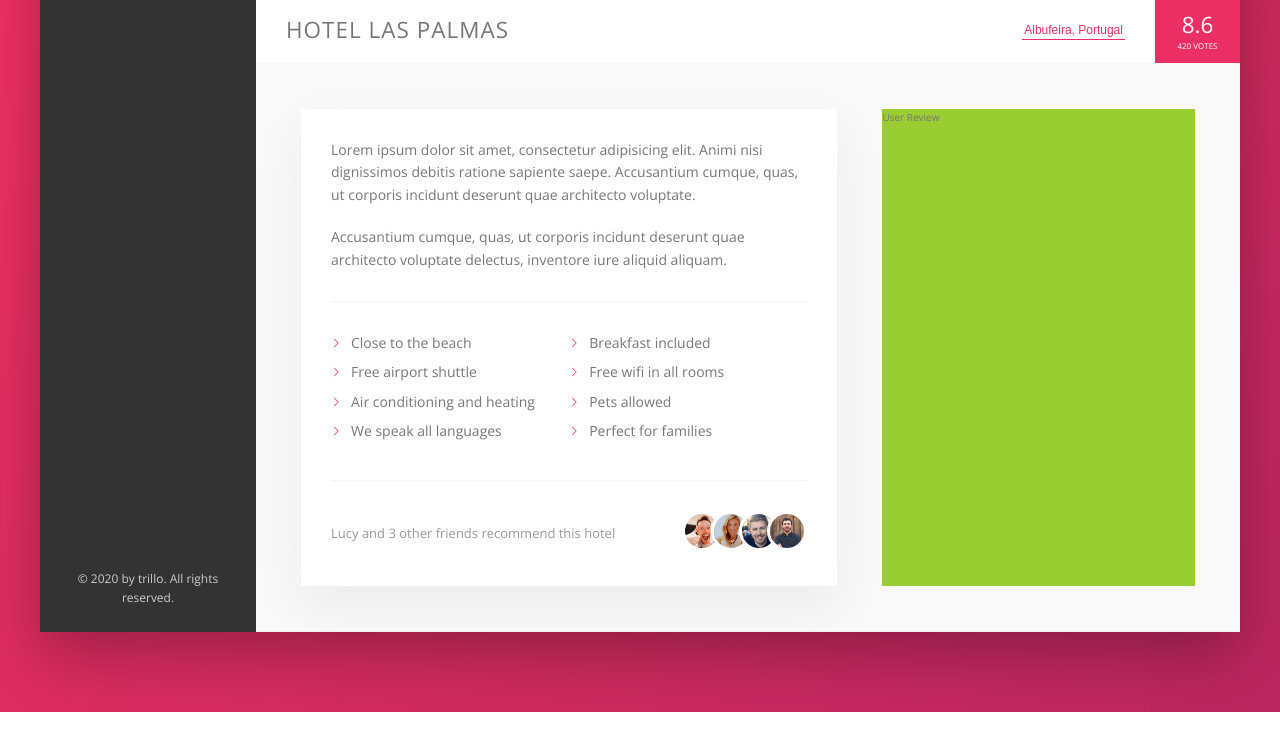
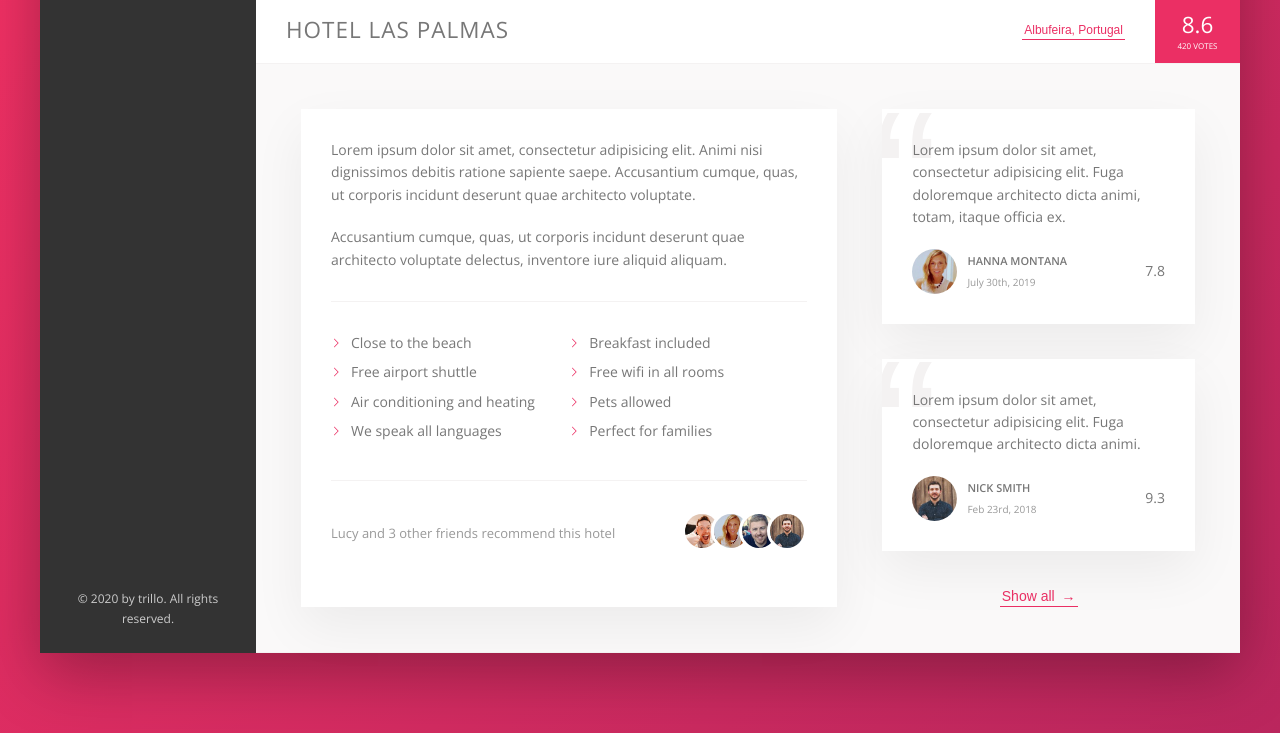
Before and after one commit to Osornio8/Trillo, a website: page index.html in a window 1280 px wide. Shown: the part 538-1271 px from the top of the page. Before the commit the page ends 1250 px from the top, so only its background shows below. Drawn offline with nearby package versions, Linux system fonts and the light colour scheme.

Commit message:
Building the User Reviews Section

```diff
--- a/img/text.txt
+++ b/img/text.txt
@@ -8,7 +8,7 @@ Accusantium cumque, quas, ut corporis incidunt deserunt quae architecto voluptat
 
 REVIEW 1
 
-Lorem ipsum dolor sit amet, consectetur adipisicing elit. Fuga doloremque architecto dicta animi, totam, itaque officia ex.
+
 
 
 
--- a/index.html
+++ b/index.html
@@ -171,7 +171,35 @@
                 </div>
 
                 <div class="user-reviews">
-                    User Review
+                    <figure class="review">
+                        <blockquote class="review__text">
+                            Lorem ipsum dolor sit amet, consectetur adipisicing elit. Fuga
+                            doloremque architecto dicta animi, totam, itaque officia ex.
+                        </blockquote>
+                        <figcaption class="review__user">
+                            <img src="img/user-2.jpg" alt="User 3" class="review__photo">
+                            <div class="review__user-box">
+                                <p class="review__user-name">Hanna Montana</p>
+                                <p class="review__user-date">July 30th, 2019</p>
+                            </div>
+                            <div class="review__rating">7.8</div>
+                        </figcaption>
+                    </figure>
+                    <figure class="review">
+                        <blockquote class="review__text">
+                            Lorem ipsum dolor sit amet, consectetur adipisicing elit. Fuga doloremque architecto dicta
+                            animi.
+                        </blockquote>
+                        <figcaption class="review__user">
+                            <img src="img/user-4.jpg" alt="User 3" class="review__photo">
+                            <div class="review__user-box">
+                                <p class="review__user-name">Nick Smith</p>
+                                <p class="review__user-date">Feb 23rd, 2018</p>
+                            </div>
+                            <div class="review__rating">9.3</div>
+                        </figcaption>
+                    </figure>
+                    <button class="btn-inline">Show all <span>&rarr;</span></button>
                 </div>
             </div>
         </main>
--- a/sass/_components.scss
+++ b/sass/_components.scss
@@ -273,8 +273,17 @@
     cursor: pointer;
     transition: all .2s;
 
+    & span {
+        margin-left: 3px;
+        transition: margin-left .2s;
+    }
+
     &:hover {
         color: var(--color-grey-dark-1);
+
+        span {
+            margin-left: 8px;
+        }
     }
 
     &:focus {
@@ -371,3 +380,70 @@
         }
     }
 }
+
+///////////////////////////////////
+// REVIEWS
+.review {
+    background-color: #fff;
+    box-shadow: var(--shadow-light);
+    margin-bottom: 3.5rem;
+    padding: 3rem;
+    position: relative;
+    overflow: hidden;
+
+    &__text {
+        margin-bottom: 2rem;
+        z-index: 10;
+        position: relative;
+    }
+
+    &__user {
+        display: flex;
+        align-items: center;
+    }
+
+    &__photo {
+        height: 4.5rem;
+        width: 4.5rem;
+        border-radius: 50%;
+    }
+
+    &__user-box {
+        margin-right: auto;
+    }
+
+    &__user-name {
+        font-size: 1.1rem;
+        font-weight: 600;
+        text-transform: uppercase;
+        margin-bottom: .4rem;
+        padding-left: 1rem;
+    }
+
+    &__user-date {
+        font-size: 1rem;
+        color: var(--color-grey-dark-3);
+        padding-left: 1rem;
+    }
+
+    &__user-rating {
+        color: var(--color-primary);
+        font-size: 2.2rem;
+        font-weight: 300;
+    }
+
+    &::before {
+        content: "\201C";
+        position: absolute;
+        top: -2.75rem;
+        left: -1rem;
+        line-height: 1;
+        font-size: 20rem;
+        color: var(--color-grey-light-2);
+        font-family: sans-serif;
+        z-index: 1;
+    }
+
+
+
+}
--- a/sass/_layout.scss
+++ b/sass/_layout.scss
@@ -39,6 +39,7 @@
 }
 
 .detail {
+    font-size: 1.4rem;
     display: flex;
     padding: 4.5rem;
     background-color: var(--color-grey-light-1);
@@ -46,7 +47,6 @@
 }
 
 .description {
-    font-size: 1.4rem;
     background-color: #fff;
     box-shadow: var(--shadow-light);
     padding: 3rem;
@@ -55,6 +55,9 @@
 }
 
 .user-reviews {
-    background-color: yellowgreen;
     flex: 1;
+
+    display: flex;
+    flex-direction: column;
+    align-items: center;
 }
```
Also changed, not shown: css/style.css.
